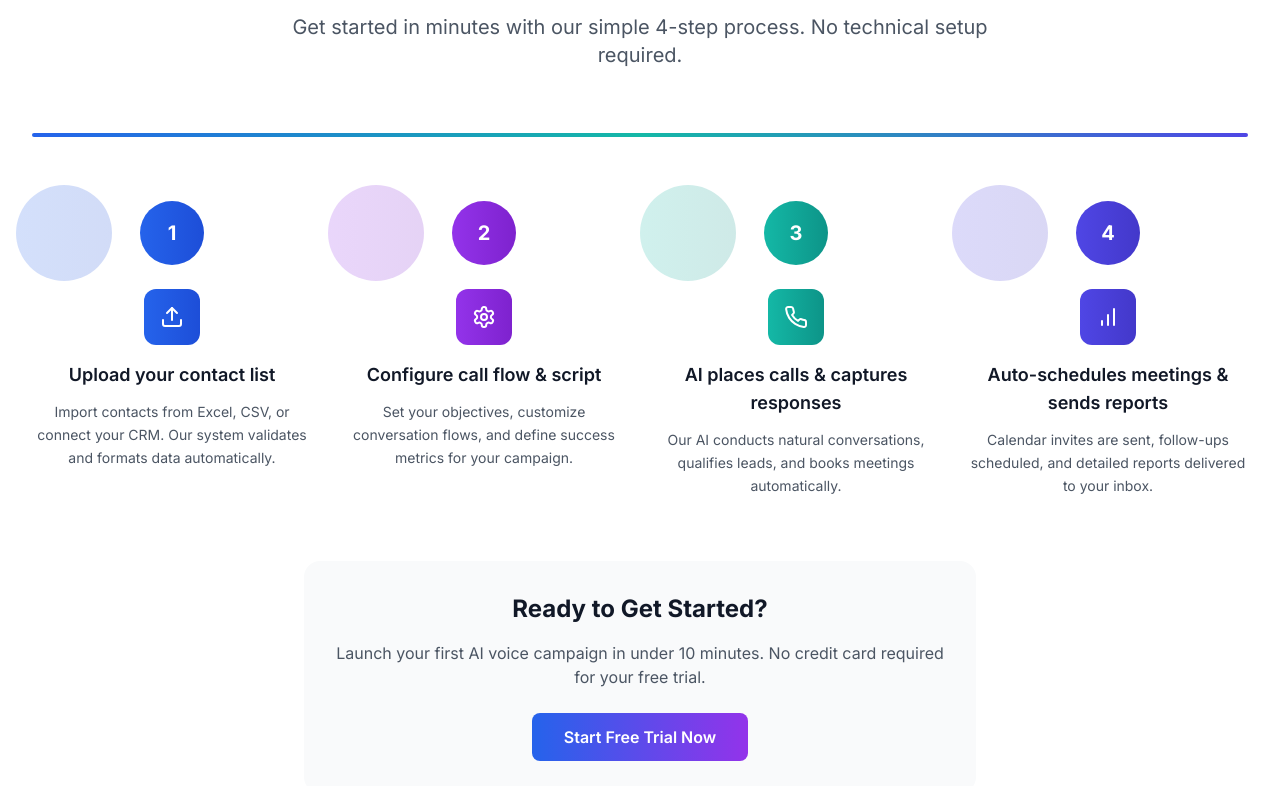
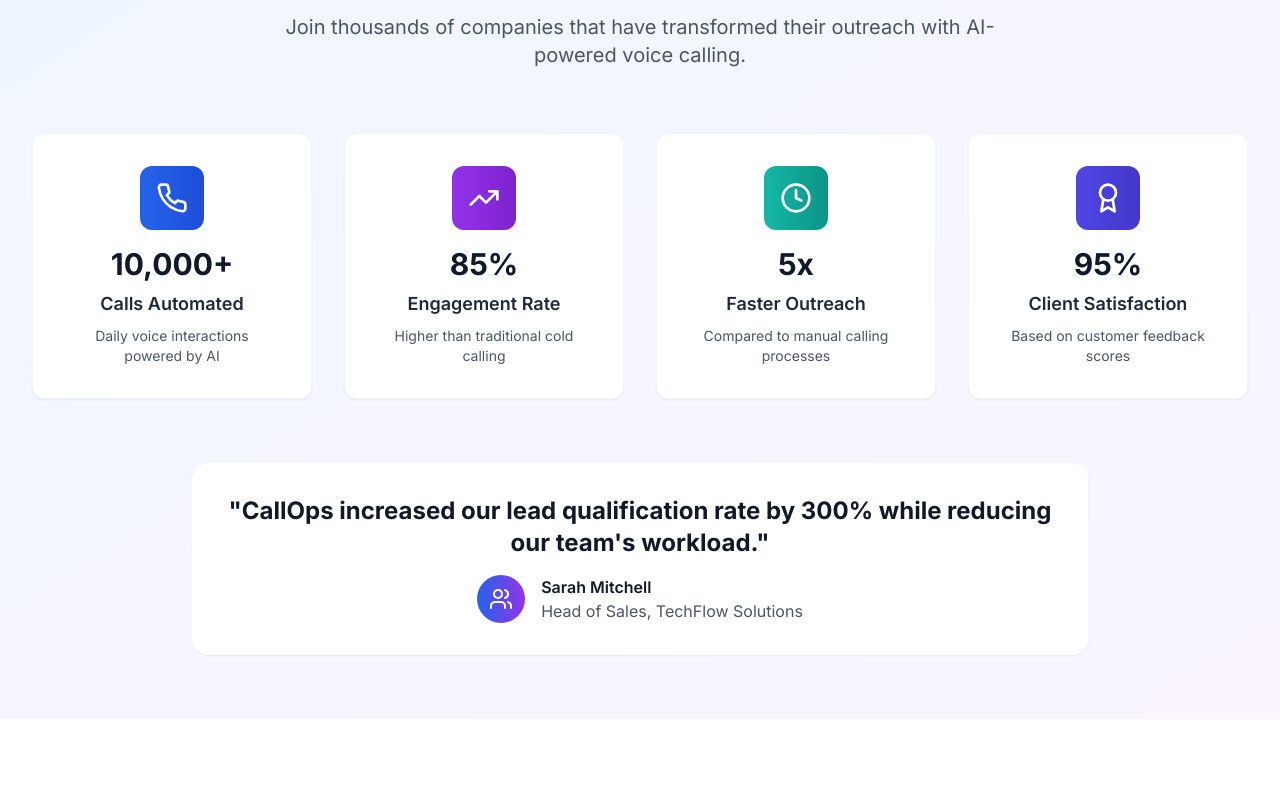
Before and after one commit to Ajay6549/leadcrmweb, a React (Vite) app: page / in a window 1280 px wide. Shown: the part 2941-3727 px from the top of the page. Built offline with nearby package versions, Linux system fonts and the light colour scheme.

Commit message:
Remove How It Works section
Co-Authored-By: Ajay Ambekar <ambekar4442@gmail.com>

```diff
--- a/src/App.tsx
+++ b/src/App.tsx
@@ -4,7 +4,6 @@ import Header from './components/Header';
 import Hero from './components/Hero';
 import Industries from './components/Industries';
 import Features from './components/Features';
-import HowItWorks from './components/HowItWorks';
 import SocialProof from './components/SocialProof';
 import Pricing from './components/Pricing';
 import Integrations from './components/Integrations';
@@ -27,7 +26,6 @@ function App() {
        {/* <SignInModal    /> */}
       <Industries />
       <Features />
-      <HowItWorks />
       <SocialProof />
       <Pricing />
       <Integrations />
--- a/src/components/HowItWorks.tsx
+++ /dev/null
@@ -1,99 +0,0 @@
-import React from 'react';
-import { Upload, Settings, Phone, BarChart } from 'lucide-react';
-
-const steps = [
-  {
-    icon: Upload,
-    title: 'Upload your contact list',
-    description: 'Import contacts from Excel, CSV, or connect your CRM. Our system validates and formats data automatically.',
-    color: 'from-blue-600 to-blue-700'
-  },
-  {
-    icon: Settings,
-    title: 'Configure call flow & script',
-    description: 'Set your objectives, customize conversation flows, and define success metrics for your campaign.',
-    color: 'from-purple-600 to-purple-700'
-  },
-  {
-    icon: Phone,
-    title: 'AI places calls & captures responses',
-    description: 'Our AI conducts natural conversations, qualifies leads, and books meetings automatically.',
-    color: 'from-teal-500 to-teal-600'
-  },
-  {
-    icon: BarChart,
-    title: 'Auto-schedules meetings & sends reports',
-    description: 'Calendar invites are sent, follow-ups scheduled, and detailed reports delivered to your inbox.',
-    color: 'from-indigo-600 to-indigo-700'
-  }
-];
-
-const HowItWorks: React.FC = () => {
-  return (
-    <section className="py-16 bg-white">
-      <div className="max-w-7xl mx-auto px-4 sm:px-6 lg:px-8">
-        <div className="text-center mb-16">
-          <h2 className="text-3xl md:text-4xl font-bold text-gray-900 mb-4">
-            How It Works
-          </h2>
-          <p className="text-xl text-gray-600 max-w-3xl mx-auto">
-            Get started in minutes with our simple 4-step process.
-            No technical setup required.
-          </p>
-        </div>
-
-        <div className="relative">
-          {/* Desktop Flow */}
-          <div className="hidden lg:flex items-center justify-between mb-16">
-            <div className="flex-1 h-1 bg-gradient-to-r from-blue-600 via-purple-600 via-teal-500 to-indigo-600 rounded"></div>
-          </div>
-
-          <div className="grid grid-cols-1 md:grid-cols-2 lg:grid-cols-4 gap-8">
-            {steps.map((step, index) => (
-              <div key={index} className="text-center group">
-                {/* Step Number */}
-                <div className="relative mb-6">
-                  <div className={`inline-flex items-center justify-center w-16 h-16 rounded-full bg-gradient-to-r ${step.color} text-white font-bold text-xl group-hover:scale-110 transition-transform duration-200`}>
-                    {index + 1}
-                  </div>
-                  <div className={`absolute inset-0 w-16 h-16 rounded-full bg-gradient-to-r ${step.color} opacity-20 scale-150 group-hover:scale-175 transition-transform duration-300`}></div>
-                </div>
-
-                {/* Icon */}
-                <div className={`inline-flex p-4 rounded-xl bg-gradient-to-r ${step.color} mb-4 group-hover:scale-105 transition-transform duration-200`}>
-                  <step.icon className="h-6 w-6 text-white" />
-                </div>
-
-                {/* Content */}
-                <h3 className="text-lg font-semibold text-gray-900 mb-3">
-                  {step.title}
-                </h3>
-                <p className="text-gray-600 text-sm leading-relaxed">
-                  {step.description}
-                </p>
-              </div>
-            ))}
-          </div>
-        </div>
-
-        {/* CTA Section */}
-        <div className="text-center mt-16">
-          <div className="bg-gray-50 rounded-2xl p-8 max-w-2xl mx-auto">
-            <h3 className="text-2xl font-bold text-gray-900 mb-4">
-              Ready to Get Started?
-            </h3>
-            <p className="text-gray-600 mb-6">
-              Launch your first AI voice campaign in under 10 minutes.
-              No credit card required for your free trial.
-            </p>
-            <button className="bg-gradient-to-r from-blue-600 to-purple-600 text-white px-8 py-3 rounded-lg font-semibold hover:shadow-lg transition-all duration-200">
-              Start Free Trial Now
-            </button>
-          </div>
-        </div>
-      </div>
-    </section>
-  );
-};
-
-export default HowItWorks;
```
